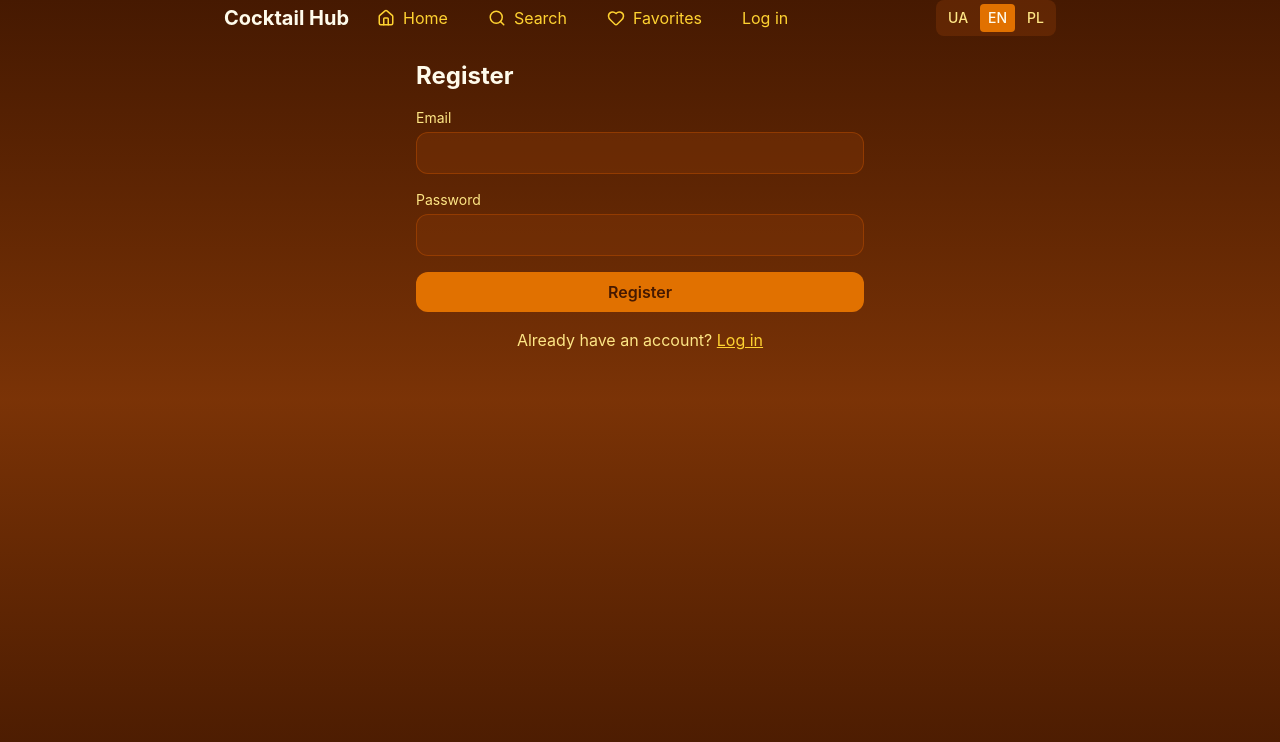
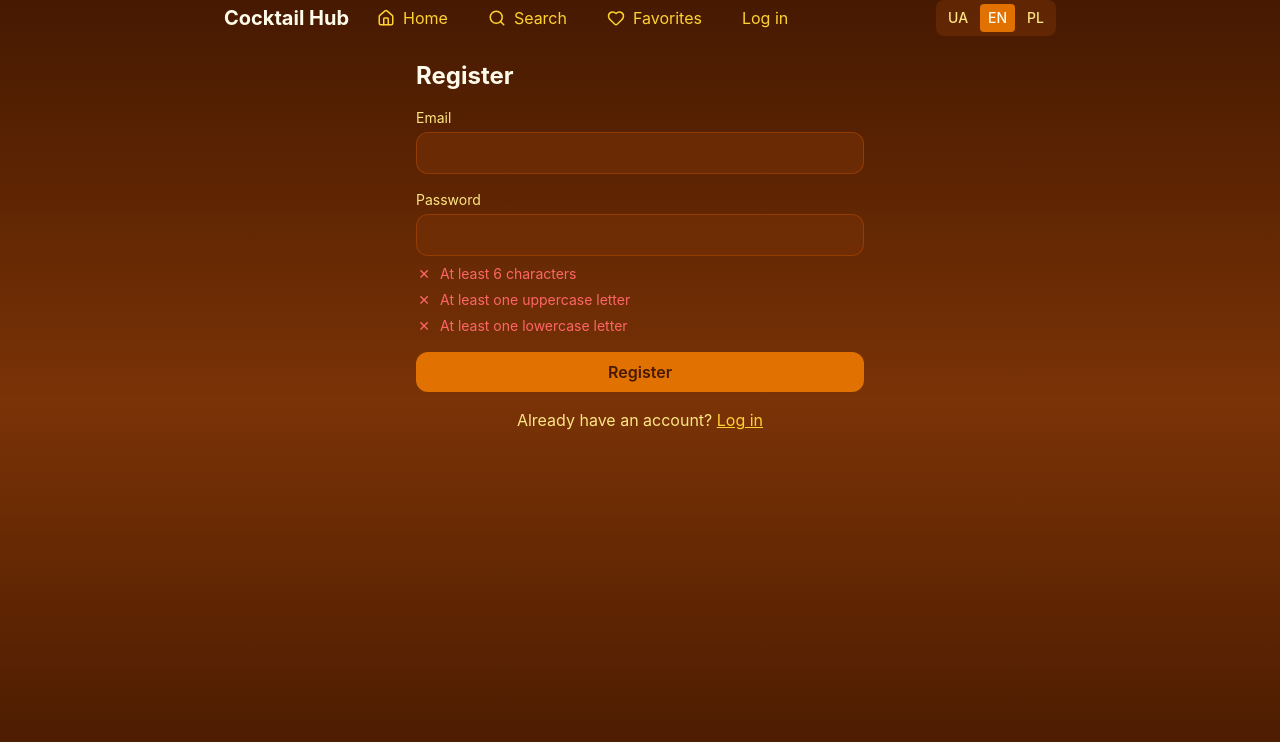
Before and after one commit to VadymRomanenko/CocktailsForAll, a React (Vite) app in the folder client/: page /register in a window 1280 px wide. Shown: the top 742 px of the page. Built offline with nearby package versions, Linux system fonts and the light colour scheme.

Commit message:
Pwd validation rules displayed on registration page. Validation rules simplified

```diff
--- a/client/src/locales/en/translation.json
+++ b/client/src/locales/en/translation.json
@@ -44,7 +44,12 @@
     "email": "Email",
     "password": "Password",
     "noAccount": "Don't have an account?",
-    "haveAccount": "Already have an account?"
+    "haveAccount": "Already have an account?",
+    "passwordRules": {
+      "minLength": "At least 6 characters",
+      "uppercase": "At least one uppercase letter",
+      "lowercase": "At least one lowercase letter"
+    }
   },
   "profile": {
     "title": "Profile",
--- a/client/src/locales/pl/translation.json
+++ b/client/src/locales/pl/translation.json
@@ -44,7 +44,12 @@
     "email": "Email",
     "password": "Hasło",
     "noAccount": "Nie masz konta?",
-    "haveAccount": "Masz już konto?"
+    "haveAccount": "Masz już konto?",
+    "passwordRules": {
+      "minLength": "Co najmniej 6 znaków",
+      "uppercase": "Jedna wielka litera",
+      "lowercase": "Jedna mała litera"
+    }
   },
   "profile": {
     "title": "Profil",
--- a/client/src/locales/uk/translation.json
+++ b/client/src/locales/uk/translation.json
@@ -44,7 +44,12 @@
     "email": "Email",
     "password": "Пароль",
     "noAccount": "Немає облікового запису?",
-    "haveAccount": "Вже є обліковий запис?"
+    "haveAccount": "Вже є обліковий запис?",
+    "passwordRules": {
+      "minLength": "Щонайменше 6 символів",
+      "uppercase": "Одна велика літера",
+      "lowercase": "Одна мала літера"
+    }
   },
   "profile": {
     "title": "Профіль",
--- a/client/src/pages/Register/RegisterPage.tsx
+++ b/client/src/pages/Register/RegisterPage.tsx
@@ -1,4 +1,4 @@
-import { useState } from 'react';
+import { useMemo, useState } from 'react';
 import { Link, useNavigate } from 'react-router-dom';
 import { useForm } from 'react-hook-form';
 import { zodResolver } from '@hookform/resolvers/zod';
@@ -9,15 +9,25 @@ import { useAuth } from '../../context/AuthContext';
 
 const schema = z.object({
   email: z.string().email('Invalid email'),
-  password: z.string()
-    .min(8, 'At least 8 characters')
+  password: z
+    .string()
+    .min(6, 'At least 6 characters')
     .regex(/[A-Z]/, 'At least one uppercase letter')
-    .regex(/[a-z]/, 'At least one lowercase letter')
-    .regex(/[0-9]/, 'At least one digit')
-    .regex(/[^a-zA-Z0-9]/, 'At least one special character'),
+    .regex(/[a-z]/, 'At least one lowercase letter'),
 });
 
 type FormData = z.infer<typeof schema>;
+
+type PasswordRuleKey = 'minLength' | 'uppercase' | 'lowercase';
+
+/** Matches only the three rules on the password schema above. */
+function evaluatePasswordRules(password: string): Record<PasswordRuleKey, boolean> {
+  return {
+    minLength: password.length >= 6,
+    uppercase: /[A-Z]/.test(password),
+    lowercase: /[a-z]/.test(password),
+  };
+}
 
 export function RegisterPage() {
   const { t } = useTranslation();
@@ -25,9 +35,23 @@ export function RegisterPage() {
   const navigate = useNavigate();
   const { login } = useAuth();
 
-  const { register, handleSubmit, formState: { errors } } = useForm<FormData>({
+  const { register, handleSubmit, watch, formState: { errors } } = useForm<FormData>({
     resolver: zodResolver(schema),
+    defaultValues: { email: '', password: '' },
   });
+
+  const passwordValue = watch('password') ?? '';
+
+  const passwordChecks = useMemo(
+    () => evaluatePasswordRules(passwordValue),
+    [passwordValue],
+  );
+
+  const ruleItems: { key: PasswordRuleKey }[] = [
+    { key: 'minLength' },
+    { key: 'uppercase' },
+    { key: 'lowercase' },
+  ];
 
   const onSubmit = async (data: FormData) => {
     setError('');
@@ -60,10 +84,29 @@ export function RegisterPage() {
           <label className="block text-amber-200 text-sm mb-1">{t('auth.password')}</label>
           <input
             type="password"
+            autoComplete="new-password"
             {...register('password')}
             className="w-full px-4 py-2 rounded-xl bg-amber-900/50 border border-amber-700/50 text-amber-50 outline-none focus:ring-2 focus:ring-amber-500"
           />
-          {errors.password && <p className="text-red-400 text-sm mt-1">{errors.password.message}</p>}
+          <ul className="mt-2 space-y-1.5 text-sm" aria-live="polite">
+            {ruleItems.map(({ key }) => {
+              const ok = passwordChecks[key];
+              return (
+                <li
+                  key={key}
+                  className={`flex items-center gap-2 ${ok ? 'text-emerald-400' : 'text-red-400'}`}
+                >
+                  <span className="shrink-0 w-4 text-center" aria-hidden>
+                    {ok ? '✓' : '✕'}
+                  </span>
+                  <span>{t(`auth.passwordRules.${key}`)}</span>
+                </li>
+              );
+            })}
+          </ul>
+          {errors.password && (
+            <p className="text-red-400 text-sm mt-2">{errors.password.message}</p>
+          )}
         </div>
         <button
           type="submit"
```
Also changed, not shown: 1 other file (tests, documents, lock files or other folders).
